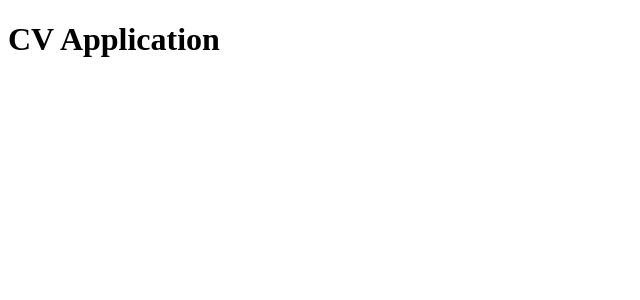
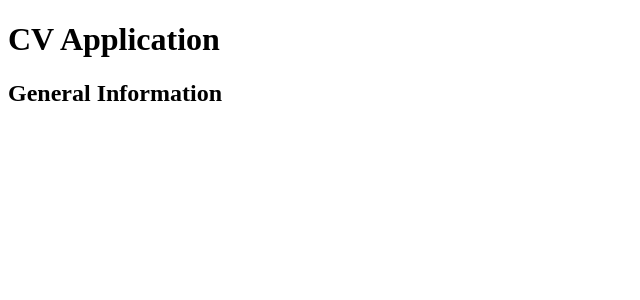
Before and after one commit to top-submissions/fullstackjs-cv-application, a React (Vite) app: page / in a window 1280 px wide. Shown: the top 300 px of the page, without its empty margins (0-640 px from the left). Built offline with nearby package versions, Linux system fonts and the light colour scheme.

Commit message:
feat(app): add General Information heading

```diff
--- a/src/App.jsx
+++ b/src/App.jsx
@@ -4,6 +4,7 @@ function App() {
   return (
     <div>
       <h1>CV Application</h1>
+      <h2>General Information</h2>
     </div>
   );
 }
```
